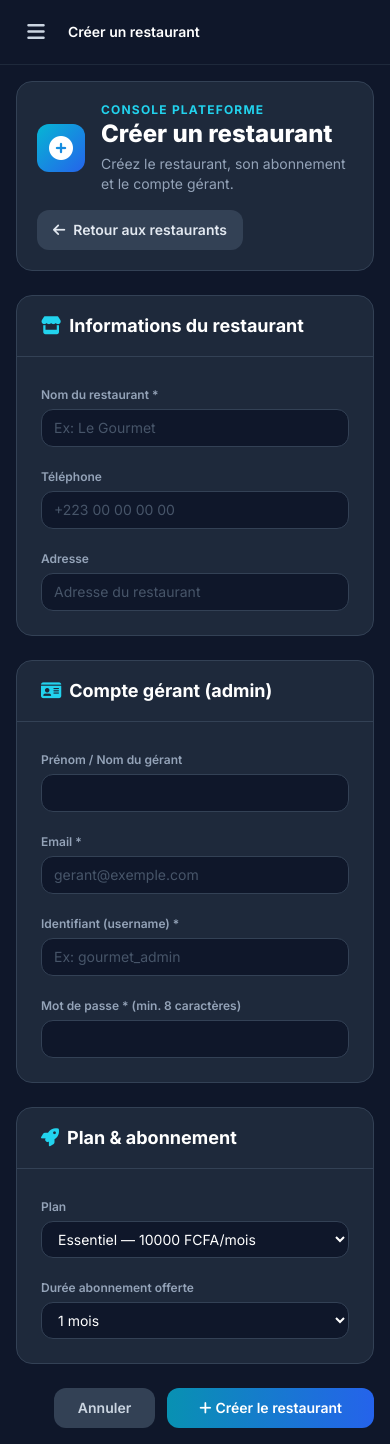
After one commit to issa1299/gestion-restaurant-django, a Django app: page /tenants/plateforme/creer-restaurant/ in a window 390 px wide. The commit adds this page. Run offline with Django 5.2, Linux system fonts and the light colour scheme; the visitor is signed in with stand-in values (Sample User, id 1); data comes from the database, SQL or seed files in the repository; data that the repository does not hold is empty; some libraries are stand-ins or nearby versions.

Commit message:
Console plateforme : formulaire de création de restaurant (superadmin)
- Nouvelle page 'Créer un restaurant' accessible depuis la page Restaurants
- Crée le restaurant (nom, téléphone, adresse) + compte gérant (identifiant,
  email, mot de passe) + plan + durée d'abonnement offert
- Bouton 'Créer un restaurant' en haut de la page Restaurants

```diff
--- a/apps/tenants/urls.py
+++ b/apps/tenants/urls.py
@@ -13,6 +13,7 @@ urlpatterns = [
     path("plateforme/paiements/", views.paiements_plateforme, name="paiements_plateforme"),
     path("plateforme/utilisateurs/", views.utilisateurs_plateforme, name="utilisateurs_plateforme"),
     path("plateforme/parametres/", views.parametres_plateforme, name="parametres_plateforme"),
+    path("plateforme/creer-restaurant/", views.creer_restaurant_plateforme, name="creer_restaurant_plateforme"),
     path("mon-abonnement/", views.mon_abonnement, name="mon_abonnement"),
     path("mes-paiements/", views.mes_paiements, name="mes_paiements"),
     path("paiement/lancer/", views.lancer_paiement, name="lancer_paiement"),
--- a/apps/tenants/views.py
+++ b/apps/tenants/views.py
@@ -396,6 +396,87 @@ def plateforme_gestion(request):
     )
 
 
+@user_passes_test(_est_superadmin, login_url="accounts:login")
+def creer_restaurant_plateforme(request):
+    """Formulaire superadmin : crée un restaurant + compte gérant + abonnement."""
+    if request.method == "POST":
+        nom = request.POST.get("nom", "").strip()
+        prenom = request.POST.get("prenom", "").strip()
+        username = request.POST.get("username", "").strip()
+        email = request.POST.get("email", "").strip()
+        telephone = request.POST.get("telephone", "").strip()
+        adresse = request.POST.get("adresse", "").strip()
+        password = request.POST.get("password", "")
+        plan_id = request.POST.get("plan")
+        abonnement = request.POST.get("abonnement_mois")
+
+        erreurs = []
+        if not nom:
+            erreurs.append("Le nom du restaurant est obligatoire.")
+        if not username or not email:
+            erreurs.append("L'identifiant et l'e-mail du gérant sont obligatoires.")
+        if not password or len(password) < 8:
+            erreurs.append("Le mot de passe doit contenir au moins 8 caractères.")
+        if CustomUser.objects.filter(username=username).exists():
+            erreurs.append("Cet identifiant est déjà utilisé.")
+
+        plan = Plan.objects.filter(pk=plan_id).first() if plan_id else None
+
+        if not erreurs:
+            base_slug = slugify(nom) or "restaurant"
+            slug = base_slug
+            n = 2
+            while Restaurant.objects.filter(slug=slug).exists():
+                slug = f"{base_slug}-{n}"
+                n += 1
+            try:
+                with transaction.atomic():
+                    restaurant = Restaurant.objects.create(
+                        nom=nom,
+                        slug=slug,
+                        telephone=telephone,
+                        email=email,
+                        adresse=adresse,
+                        actif=True,
+                        plan=plan,
+                    )
+                    if abonnement and abonnement.isdigit():
+                        restaurant.abonnement_expire_le = (
+                            timezone.localdate() + timedelta(days=int(abonnement) * 30)
+                        )
+                        restaurant.save(update_fields=["abonnement_expire_le"])
+                    CustomUser.objects.create_user(
+                        username=username,
+                        email=email,
+                        password=password,
+                        first_name=prenom,
+                        role="ADMIN",
+                        restaurant=restaurant,
+                    )
+                    ParametreRestaurant.objects.create(
+                        restaurant=restaurant,
+                        nom=nom,
+                        telephone=telephone,
+                        email=email,
+                    )
+                messages.success(
+                    request,
+                    f"Restaurant « {nom} » créé (compte : {username}).",
+                )
+                return redirect("tenants:plateforme")
+            except Exception as e:
+                erreurs.append(f"Erreur lors de la création : {e}")
+
+        for e in erreurs:
+            messages.error(request, e)
+
+    return render(
+        request,
+        "tenants/creer_restaurant_plateforme.html",
+        {"plans": Plan.objects.filter(actif=True)},
+    )
+
+
 @login_required
 def mon_abonnement(request):
     """Page du gérant : voir son plan, sa date d'expiration et comment payer."""
--- /dev/null
+++ b/templates/tenants/creer_restaurant_plateforme.html
@@ -0,0 +1,106 @@
+{% extends "base/base_plateforme.html" %}
+{% block title %}Créer un restaurant - Console plateforme{% endblock %}
+{% block page_title %}Créer un restaurant{% endblock %}
+
+{% block content %}
+<div class="space-y-6">
+
+    <div class="bg-slate-800 border border-slate-700 rounded-2xl p-5 sm:p-6 flex items-center justify-between gap-4 flex-wrap">
+        <div class="flex items-center gap-4">
+            <div class="w-12 h-12 rounded-xl bg-gradient-to-br from-cyan-500 to-blue-600 flex items-center justify-center text-white text-2xl shrink-0">
+                <i class="fas fa-plus-circle"></i>
+            </div>
+            <div>
+                <p class="text-cyan-400 text-xs font-bold uppercase tracking-widest">Console plateforme</p>
+                <h1 class="text-2xl font-extrabold text-white">Créer un restaurant</h1>
+                <p class="text-slate-400 text-sm mt-1">Créez le restaurant, son abonnement et le compte gérant.</p>
+            </div>
+        </div>
+        <a href="{% url 'tenants:plateforme' %}" class="bg-slate-700 hover:bg-slate-600 text-slate-200 px-4 py-2.5 rounded-xl transition text-sm font-semibold">
+            <i class="fas fa-arrow-left mr-2"></i>Retour aux restaurants
+        </a>
+    </div>
+
+    <form method="post" class="space-y-6">
+        {% csrf_token %}
+
+        <div class="bg-slate-800 border border-slate-700 rounded-2xl overflow-hidden">
+            <div class="px-6 py-4 border-b border-slate-700">
+                <h2 class="text-lg font-bold text-white"><i class="fas fa-store text-cyan-400 mr-2"></i>Informations du restaurant</h2>
+            </div>
+            <div class="p-6 grid grid-cols-1 md:grid-cols-2 gap-4">
+                <div>
+                    <label class="text-xs font-semibold text-slate-400">Nom du restaurant *</label>
+                    <input type="text" name="nom" required class="w-full rounded-xl bg-slate-900 border border-slate-700 px-3 py-2 text-sm mt-1 text-white placeholder-slate-600" placeholder="Ex: Le Gourmet">
+                </div>
+                <div>
+                    <label class="text-xs font-semibold text-slate-400">Téléphone</label>
+                    <input type="text" name="telephone" class="w-full rounded-xl bg-slate-900 border border-slate-700 px-3 py-2 text-sm mt-1 text-white placeholder-slate-600" placeholder="+223 00 00 00 00">
+                </div>
+                <div class="md:col-span-2">
+                    <label class="text-xs font-semibold text-slate-400">Adresse</label>
+                    <input type="text" name="adresse" class="w-full rounded-xl bg-slate-900 border border-slate-700 px-3 py-2 text-sm mt-1 text-white placeholder-slate-600" placeholder="Adresse du restaurant">
+                </div>
+            </div>
+        </div>
+
+        <div class="bg-slate-800 border border-slate-700 rounded-2xl overflow-hidden">
+            <div class="px-6 py-4 border-b border-slate-700">
+                <h2 class="text-lg font-bold text-white"><i class="fas fa-id-card text-cyan-400 mr-2"></i>Compte gérant (admin)</h2>
+            </div>
+            <div class="p-6 grid grid-cols-1 md:grid-cols-2 gap-4">
+                <div>
+                    <label class="text-xs font-semibold text-slate-400">Prénom / Nom du gérant</label>
+                    <input type="text" name="prenom" class="w-full rounded-xl bg-slate-900 border border-slate-700 px-3 py-2 text-sm mt-1 text-white">
+                </div>
+                <div>
+                    <label class="text-xs font-semibold text-slate-400">Email *</label>
+                    <input type="email" name="email" required class="w-full rounded-xl bg-slate-900 border border-slate-700 px-3 py-2 text-sm mt-1 text-white placeholder-slate-600" placeholder="gerant@exemple.com">
+                </div>
+                <div>
+                    <label class="text-xs font-semibold text-slate-400">Identifiant (username) *</label>
+                    <input type="text" name="username" required class="w-full rounded-xl bg-slate-900 border border-slate-700 px-3 py-2 text-sm mt-1 text-white placeholder-slate-600" placeholder="Ex: gourmet_admin">
+                </div>
+                <div>
+                    <label class="text-xs font-semibold text-slate-400">Mot de passe * (min. 8 caractères)</label>
+                    <input type="text" name="password" required minlength="8" class="w-full rounded-xl bg-slate-900 border border-slate-700 px-3 py-2 text-sm mt-1 text-white">
+                </div>
+            </div>
+        </div>
+
+        <div class="bg-slate-800 border border-slate-700 rounded-2xl overflow-hidden">
+            <div class="px-6 py-4 border-b border-slate-700">
+                <h2 class="text-lg font-bold text-white"><i class="fas fa-rocket text-cyan-400 mr-2"></i>Plan &amp; abonnement</h2>
+            </div>
+            <div class="p-6 grid grid-cols-1 md:grid-cols-2 gap-4">
+                <div>
+                    <label class="text-xs font-semibold text-slate-400">Plan</label>
+                    <select name="plan" class="w-full rounded-xl bg-slate-900 border border-slate-700 px-3 py-2 text-sm mt-1 text-white">
+                        {% for p in plans %}
+                        <option value="{{ p.pk }}" {% if forloop.first %}selected{% endif %}>{{ p.nom }} — {{ p.prix_mensuel }} FCFA/mois</option>
+                        {% endfor %}
+                    </select>
+                </div>
+                <div>
+                    <label class="text-xs font-semibold text-slate-400">Durée abonnement offerte</label>
+                    <select name="abonnement_mois" class="w-full rounded-xl bg-slate-900 border border-slate-700 px-3 py-2 text-sm mt-1 text-white">
+                        <option value="1">1 mois</option>
+                        <option value="3">3 mois</option>
+                        <option value="6">6 mois</option>
+                        <option value="12">12 mois</option>
+                        <option value="">Sans abonnement (à renouveler manuellement)</option>
+                    </select>
+                </div>
+            </div>
+        </div>
+
+        <div class="flex justify-end gap-3">
+            <a href="{% url 'tenants:plateforme' %}" class="bg-slate-700 hover:bg-slate-600 text-slate-300 text-sm font-semibold px-6 py-2.5 rounded-xl transition">Annuler</a>
+            <button class="bg-gradient-to-r from-cyan-600 to-blue-600 hover:opacity-90 text-white text-sm font-semibold px-8 py-2.5 rounded-xl transition">
+                <i class="fas fa-plus mr-1"></i>Créer le restaurant
+            </button>
+        </div>
+    </form>
+
+</div>
+{% endblock %}
--- a/templates/tenants/plateforme.html
+++ b/templates/tenants/plateforme.html
@@ -14,6 +14,10 @@
             <h1 class="text-2xl font-extrabold text-white">Gestion des restaurants</h1>
             <p class="text-slate-400 text-sm mt-1">Activez/désactivez, changez le plan ou renouvelez les abonnements.</p>
         </div>
+        <a href="{% url 'tenants:creer_restaurant_plateforme' %}"
+           class="bg-gradient-to-r from-cyan-600 to-blue-600 hover:opacity-90 text-white px-5 py-2.5 rounded-xl transition text-sm font-semibold shrink-0">
+            <i class="fas fa-plus mr-1"></i>Créer un restaurant
+        </a>
     </div>
 
     {% if messages %}
```
